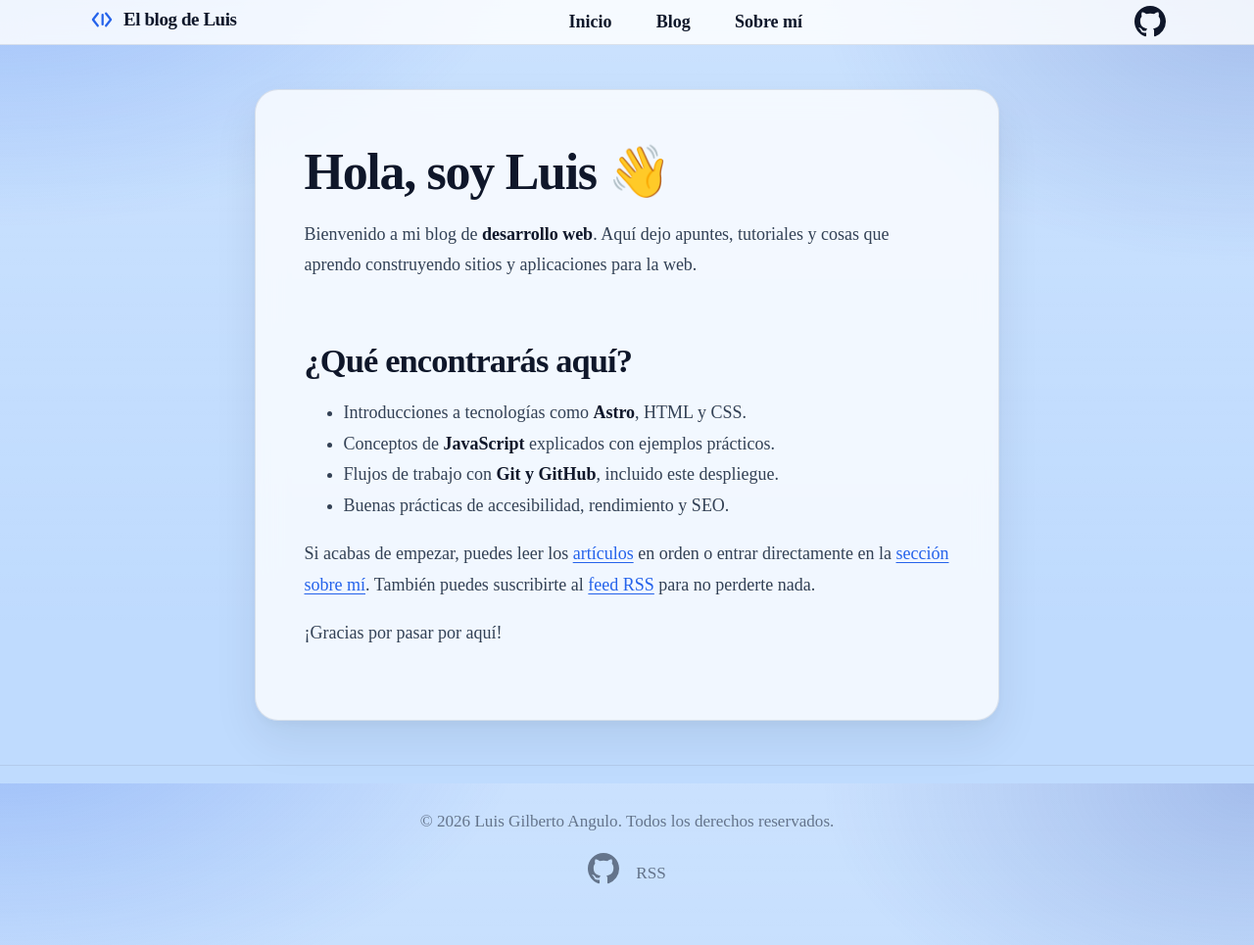
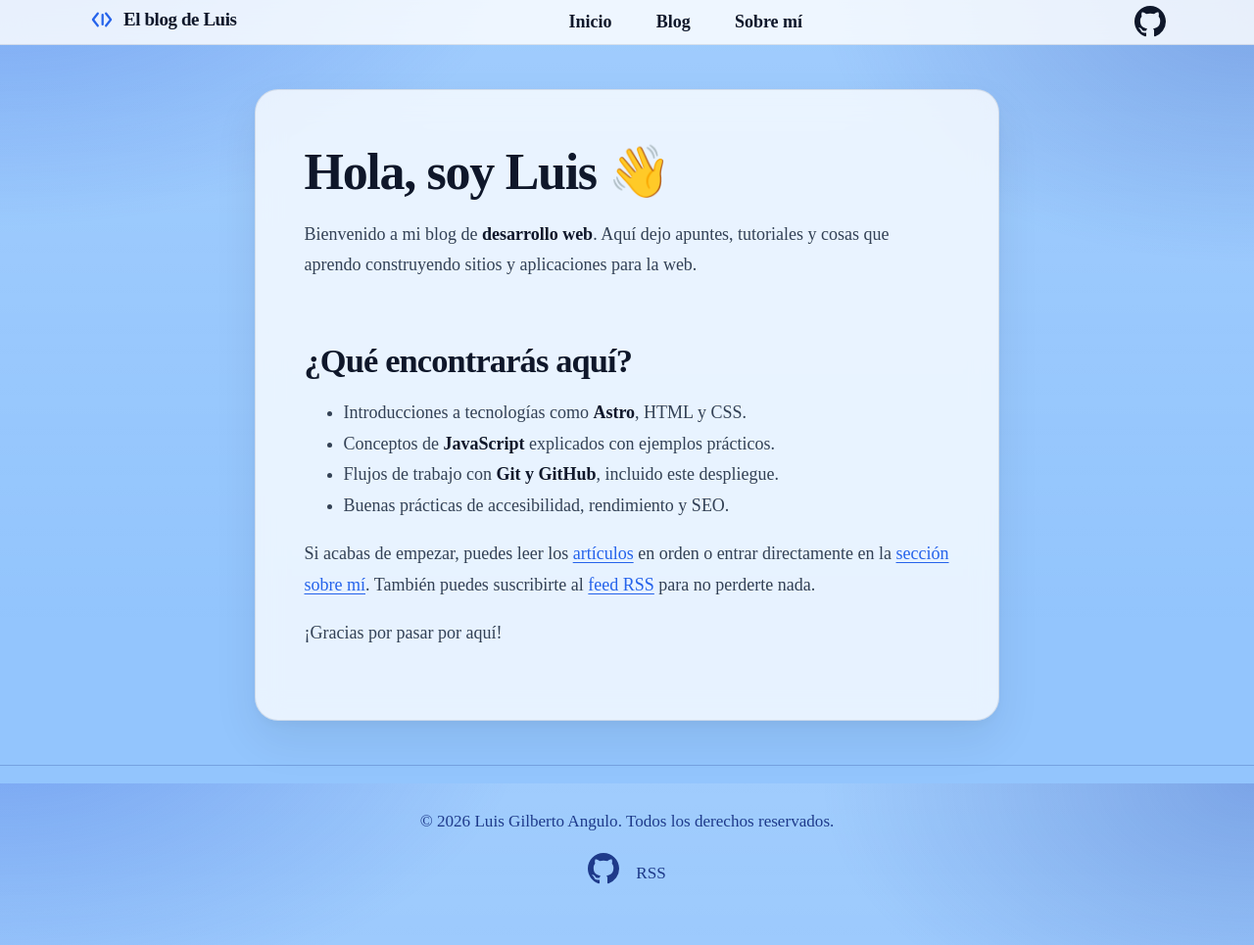
Before and after one commit to luisgilbertoangulo/blog-astro-2, an Astro site: page / in a window 1280 px wide. Shown: the whole page at 98% size. Built offline with nearby package versions, Linux system fonts and the light colour scheme; Astro itself is replaced by a stand-in of ours.

Commit message:
Intensificar el azul del fondo y mejorar el contraste del pie

```diff
--- a/src/components/Footer.astro
+++ b/src/components/Footer.astro
@@ -26,8 +26,8 @@ const today = new Date();
 	footer {
 		padding: 2.5em 1em 3em;
 		background: transparent;
-		border-top: 1px solid var(--border);
-		color: rgb(var(--gray));
+		border-top: 1px solid rgba(30, 58, 138, 0.25);
+		color: #1e3a8a;
 		text-align: center;
 		font-size: 0.95em;
 	}
@@ -40,9 +40,9 @@ const today = new Date();
 	}
 	.social-links a {
 		text-decoration: none;
-		color: rgb(var(--gray));
+		color: #1e3a8a;
 	}
 	.social-links a:hover {
-		color: rgb(var(--gray-dark));
+		color: #172554;
 	}
 </style>
--- a/src/styles/global.css
+++ b/src/styles/global.css
@@ -25,11 +25,11 @@ body {
 	margin: 0;
 	padding: 0;
 	text-align: left;
-	background-color: #bfdbfe;
+	background-color: #93c5fd;
 	background-image:
-		radial-gradient(52rem 30rem at 0% -10%, rgba(37, 99, 235, 0.3), transparent 65%),
-		radial-gradient(46rem 28rem at 100% 0%, rgba(30, 64, 175, 0.22), transparent 60%),
-		linear-gradient(180deg, rgba(255, 255, 255, 0.18), transparent 40rem);
+		radial-gradient(52rem 30rem at 0% -10%, rgba(29, 78, 216, 0.35), transparent 65%),
+		radial-gradient(46rem 28rem at 100% 0%, rgba(30, 64, 175, 0.28), transparent 60%),
+		linear-gradient(180deg, rgba(255, 255, 255, 0.12), transparent 40rem);
 	background-attachment: fixed;
 	word-wrap: break-word;
 	overflow-wrap: break-word;
```
